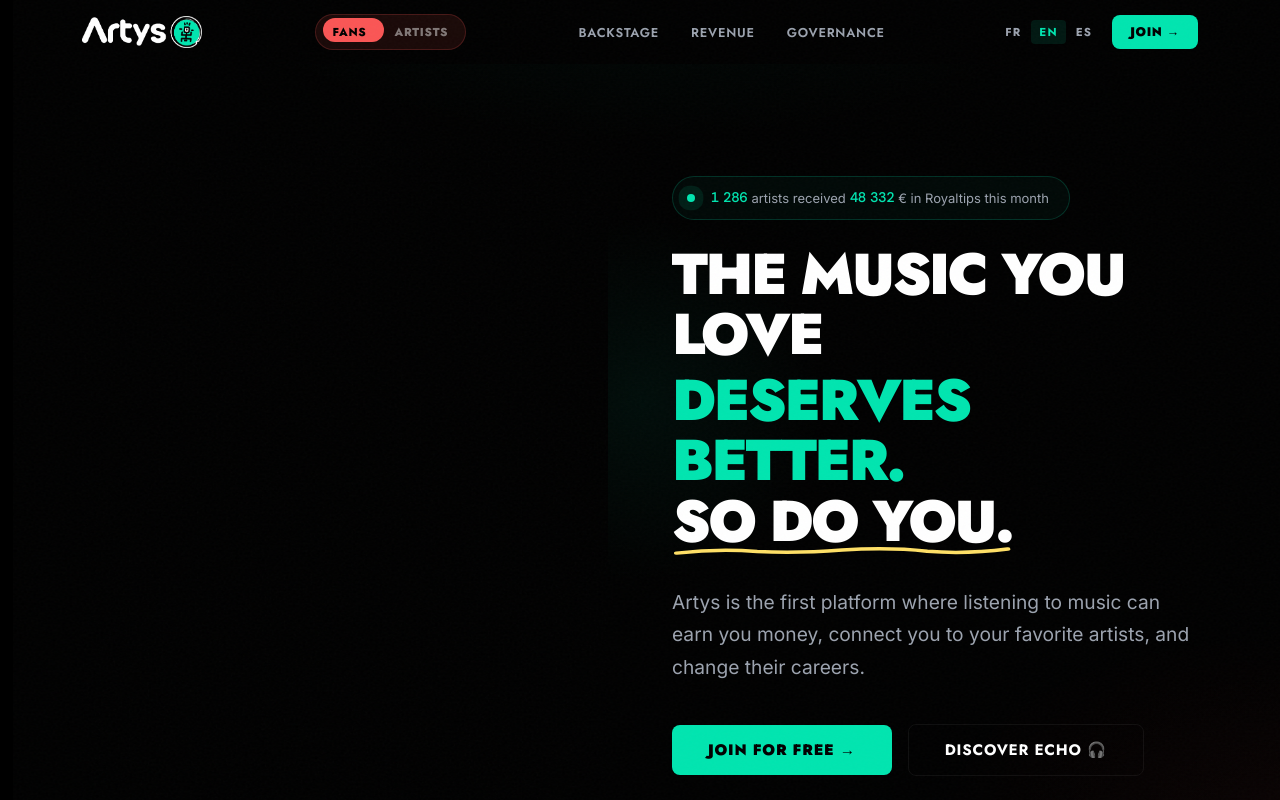
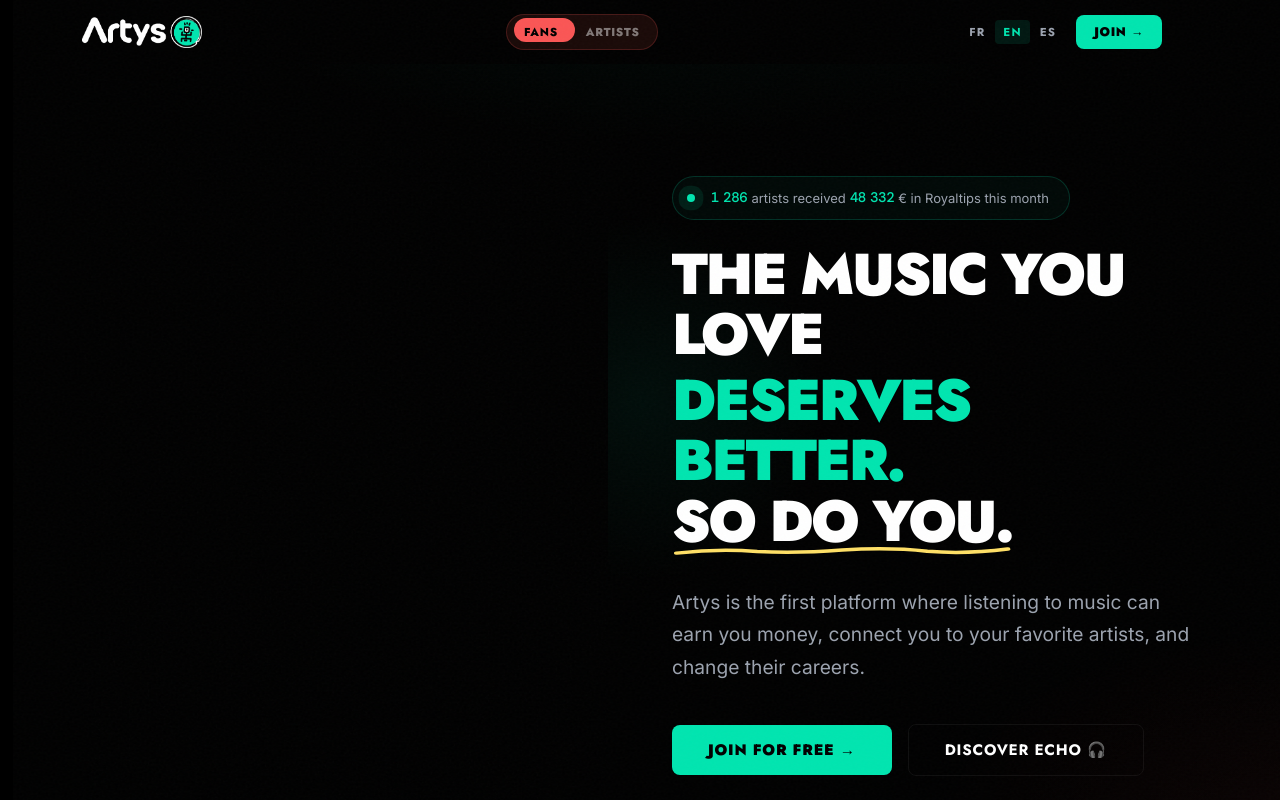
Before and after one commit to 5c0rp264/artys-for-fans, a React (Vite) app: page / in a window 1280 px wide. Shown: the top 800 px of the page. Built offline with nearby package versions, Linux system fonts and the light colour scheme.

Commit message:
fix: suppression liens nav desktop, hamburger toujours visible

```diff
--- a/src/components/sections/Navbar.tsx
+++ b/src/components/sections/Navbar.tsx
@@ -89,18 +89,6 @@
           </div>
 
           {/* Desktop links */}
-          <div className="nav-links">
-            <button className="nav-link" onClick={() => scrollToSection('backstage')} style={{ background: 'none', border: 'none' }}>
-              {t('nav.backstage')}
-            </button>
-            <button className="nav-link" onClick={() => scrollToSection('fair')} style={{ background: 'none', border: 'none' }}>
-              {t('nav.revenus')}
-            </button>
-            <button className="nav-link" onClick={() => scrollToSection('governance')} style={{ background: 'none', border: 'none' }}>
-              {t('nav.gouvernance')}
-            </button>
-          </div>
-
           {/* Right: Lang + Join + Hamburger */}
           <div className="nav-right">
             {/* Lang switcher */}
--- a/src/index.css
+++ b/src/index.css
@@ -371,9 +371,9 @@
   white-space: nowrap;
 }
 
-/* Hamburger */
+/* Hamburger — toujours visible */
 .hamburger {
-  display: none;
+  display: flex;
   flex-direction: column;
   gap: 5px;
   width: 24px;
@@ -1511,7 +1511,7 @@
     grid-template-columns: 1fr;
   }
   .nav-links { display: none; }
-  .hamburger { display: flex; }
+  /* hamburger déjà visible en permanence */
   .nav-cta-btn { display: none; }
 }
 
```
